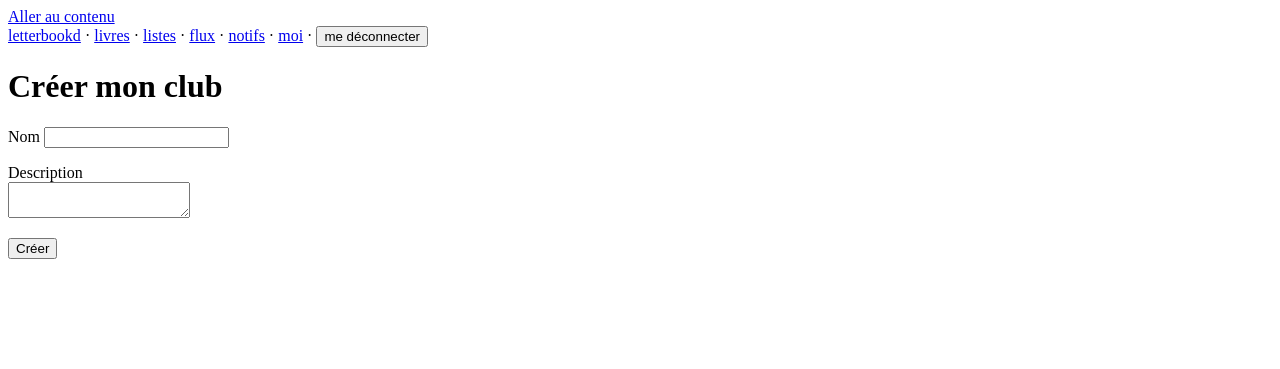
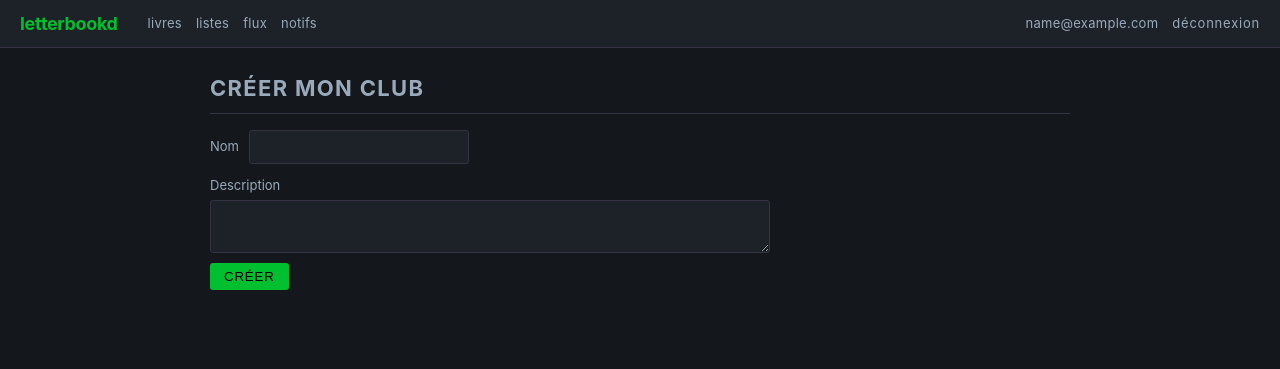
Before and after one commit to mc4spam-cell/letterbookd, a Django app: page /clubs/new/ in a window 1280 px wide. Shown: the top 369 px of the page. Run offline with Django 5.2, Linux system fonts and the light colour scheme; the visitor is signed in with stand-in values (Sample User, id 1).

Commit message:
Habillage provisoire façon Letterboxd (CSS inline, pas de pipeline)
- Palette sombre #14181c / accents vert/orange/bleu, typo system-ui
- base.html refondue : barre de nav alignée, boutons majuscules, formulaires
  sombres, articles encadrés, dl en petites capitales grises
- Override allauth/layouts/base.html → hérite de notre base.html
  (login / signup / mot-de-passe suivent le thème)
- Tout est inline, aucune collecte de statique, Tailwind reporté comme prévu
- 55 tests verts (le skip link #main reste présent)

Co-Authored-By: Claude Opus 4.7 <noreply@anthropic.com>

```diff
--- /dev/null
+++ b/templates/allauth/layouts/base.html
@@ -0,0 +1,3 @@
+{% extends "base.html" %}
+{% block title %}{% block head_title %}{% endblock %}{% endblock %}
+{% block content %}{% block body %}{% endblock %}{% endblock %}
--- a/templates/base.html
+++ b/templates/base.html
@@ -5,23 +5,187 @@
     <meta charset="utf-8">
     <meta name="viewport" content="width=device-width,initial-scale=1">
     <title>{% block title %}letterbookd{% endblock %}</title>
+    <style>
+        /* Palette inspirée Letterboxd : fond sombre, accents vert/orange/bleu. */
+        :root {
+            --bg: #14181c;
+            --surface: #1c2228;
+            --surface-2: #2c3440;
+            --text: #e5e9ec;
+            --muted: #9ab;
+            --border: #334;
+            --green: #00c030;
+            --orange: #ff8000;
+            --blue: #40bcf4;
+        }
+        * { box-sizing: border-box; }
+        html { background: var(--bg); }
+        body {
+            margin: 0;
+            background: var(--bg);
+            color: var(--text);
+            font: 15px/1.5 -apple-system, "Segoe UI", Roboto, "Helvetica Neue", Arial, sans-serif;
+        }
+        a { color: var(--blue); text-decoration: none; }
+        a:hover { color: var(--green); }
+        strong { color: #fff; }
+        em { color: var(--muted); font-style: normal; }
+        code { background: var(--surface-2); padding: 1px 4px; border-radius: 3px; font-size: 13px; }
+        blockquote {
+            margin: 1em 0;
+            padding: .5em 1em;
+            border-left: 3px solid var(--blue);
+            background: var(--surface);
+            color: var(--muted);
+        }
+
+        .skip {
+            position: absolute; left: -9999px; top: auto;
+            width: 1px; height: 1px; overflow: hidden;
+        }
+        .skip:focus {
+            position: static; width: auto; height: auto;
+            background: var(--orange); color: #000; padding: 4px 8px;
+        }
+
+        header {
+            background: var(--surface);
+            border-bottom: 1px solid var(--border);
+            padding: 10px 20px;
+            display: flex;
+            flex-wrap: wrap;
+            gap: 4px 14px;
+            align-items: center;
+            font-size: 13px;
+            text-transform: lowercase;
+            letter-spacing: .02em;
+        }
+        header a { color: var(--muted); }
+        header a:hover { color: #fff; }
+        header a:first-child {
+            color: var(--green);
+            font-weight: 700;
+            font-size: 18px;
+            text-transform: lowercase;
+            letter-spacing: -.02em;
+            margin-right: 16px;
+        }
+        header form { margin: 0; }
+        header button {
+            background: none;
+            color: var(--muted);
+            border: 0;
+            padding: 0;
+            font: inherit;
+            cursor: pointer;
+            text-transform: lowercase;
+        }
+        header button:hover { color: #fff; }
+
+        main {
+            max-width: 900px;
+            margin: 0 auto;
+            padding: 24px 20px 80px;
+        }
+
+        h1 {
+            font-size: 22px;
+            font-weight: 700;
+            margin: 0 0 16px;
+            padding-bottom: 8px;
+            border-bottom: 1px solid var(--border);
+            text-transform: uppercase;
+            letter-spacing: .06em;
+            color: var(--muted);
+        }
+        h2 {
+            font-size: 15px;
+            text-transform: uppercase;
+            letter-spacing: .08em;
+            color: var(--muted);
+            border-bottom: 1px solid var(--border);
+            padding-bottom: 6px;
+            margin-top: 28px;
+        }
+        h3 { font-size: 14px; color: var(--muted); margin-top: 20px; }
+
+        ul { padding-left: 1.2em; }
+        li { margin: 4px 0; }
+
+        form p { margin: 10px 0; }
+        label { color: var(--muted); font-size: 13px; }
+        input[type="text"], input[type="email"], input[type="password"],
+        input[type="number"], input[type="date"], input[type="search"],
+        textarea, select {
+            background: var(--surface);
+            color: var(--text);
+            border: 1px solid var(--border);
+            border-radius: 3px;
+            padding: 6px 8px;
+            font: inherit;
+            margin-left: 6px;
+        }
+        textarea { display: block; margin-top: 4px; margin-left: 0; width: 100%; max-width: 560px; }
+        input:focus, textarea:focus, select:focus {
+            outline: 2px solid var(--blue);
+            outline-offset: 1px;
+        }
+
+        button, input[type="submit"] {
+            background: var(--green);
+            color: #000;
+            border: 0;
+            padding: 6px 14px;
+            border-radius: 3px;
+            font: 600 13px/1 inherit;
+            text-transform: uppercase;
+            letter-spacing: .06em;
+            cursor: pointer;
+        }
+        button:hover { background: #00e040; }
+        button[type="submit"][value="delete"], form[onsubmit*="supprim"] button { background: #c14; color: #fff; }
+        form[onsubmit*="supprim"] button:hover { background: #e24; }
+
+        article {
+            background: var(--surface);
+            border: 1px solid var(--border);
+            border-radius: 4px;
+            padding: 10px 14px;
+            margin: 10px 0;
+        }
+        details { margin-top: 6px; }
+        details summary { cursor: pointer; color: var(--muted); font-size: 13px; }
+
+        dl dt { color: var(--muted); font-size: 12px; text-transform: uppercase; letter-spacing: .06em; margin-top: 8px; }
+        dl dd { margin: 2px 0 0; }
+
+        img { max-width: 100%; height: auto; }
+
+        [role="alert"] {
+            background: #3a1a1a;
+            border: 1px solid #c14;
+            padding: 10px 14px;
+            border-radius: 4px;
+            color: #fdd;
+        }
+    </style>
 </head>
 <body>
     <a href="#main" class="skip">{% translate "Aller au contenu" %}</a>
     <header>
         <a href="{% url 'home' %}">letterbookd</a>
         {% if user.is_authenticated %}
-            · <a href="{% url 'books_search' %}">{% translate "livres" %}</a>
-            · <a href="{% url 'lists_index' %}">{% translate "listes" %}</a>
-            · <a href="{% url 'feed' %}">{% translate "flux" %}</a>
-            · <a href="{% url 'notifications' %}">{% translate "notifs" %}</a>
-        {% endif %}
-        {% if user.is_authenticated %}
-            · <a href="{% url 'me_settings' %}">{% translate "moi" %}</a>
-            · <form action="{% url 'account_logout' %}" method="post" style="display:inline">{% csrf_token %}<button type="submit">{% translate "me déconnecter" %}</button></form>
+            <a href="{% url 'books_search' %}">{% translate "livres" %}</a>
+            <a href="{% url 'lists_index' %}">{% translate "listes" %}</a>
+            <a href="{% url 'feed' %}">{% translate "flux" %}</a>
+            <a href="{% url 'notifications' %}">{% translate "notifs" %}</a>
+            <span style="flex:1"></span>
+            <a href="{% url 'me_settings' %}">{{ user.display_name|default:user.email }}</a>
+            <form action="{% url 'account_logout' %}" method="post">{% csrf_token %}<button type="submit">{% translate "déconnexion" %}</button></form>
         {% else %}
-            · <a href="{% url 'account_login' %}">{% translate "me connecter" %}</a>
-            · <a href="{% url 'account_signup' %}">{% translate "créer un compte" %}</a>
+            <span style="flex:1"></span>
+            <a href="{% url 'account_login' %}">{% translate "connexion" %}</a>
+            <a href="{% url 'account_signup' %}">{% translate "créer un compte" %}</a>
         {% endif %}
     </header>
     <main id="main">
```
